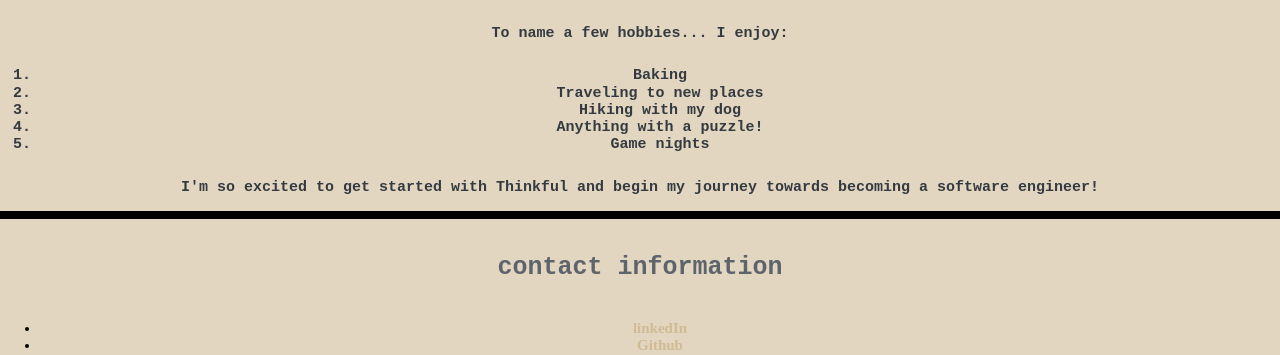
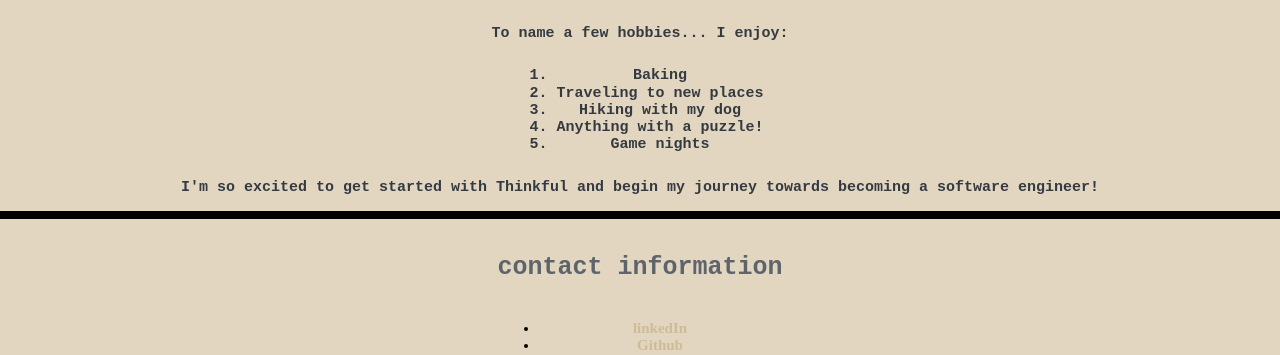
Before and after one commit to ddawson22/My-Website, a plain HTML site: page index.html in a window 1280 px wide. Shown: the part 1249-1604 px from the top of the page. Drawn offline with nearby package versions, Linux system fonts and the light colour scheme; a script that the page names is missing.

Commit message:
Update style.css

```diff
--- a/style.css
+++ b/style.css
@@ -74,6 +74,8 @@ ol{
 	padding-top: 10px;
     	color:#343a40;
 	font-family: courier New;
+	display: table;
+	margin: 0 auto;
 }
 
 /* Sets the image to be aligned in the center of the page */
@@ -100,6 +102,8 @@ ul{
 	padding-top: 12px;
     	color: black;
 	text-align: courier New;
+	display: table;
+	margin: 0 auto;
 
 }
 
```
